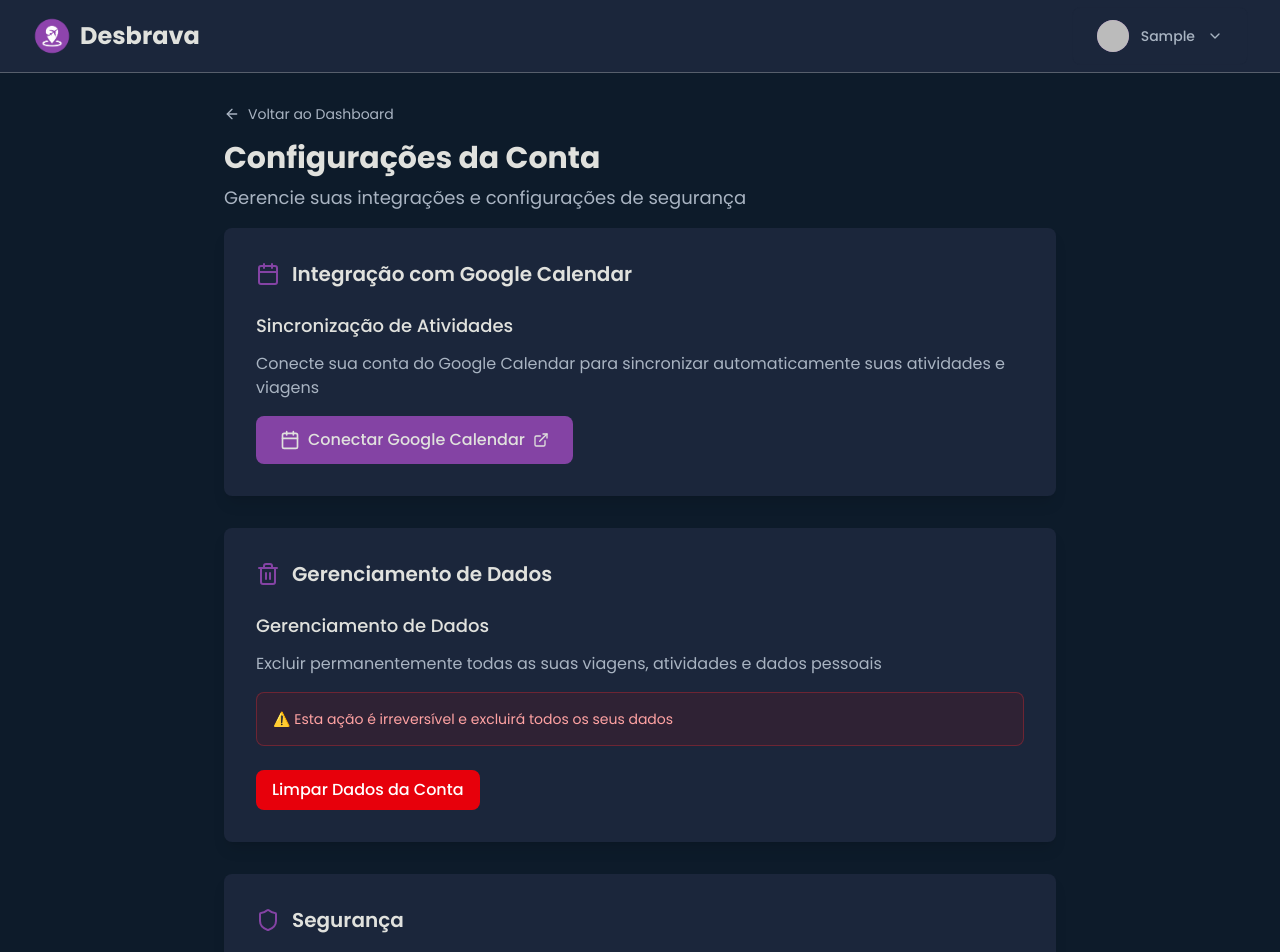
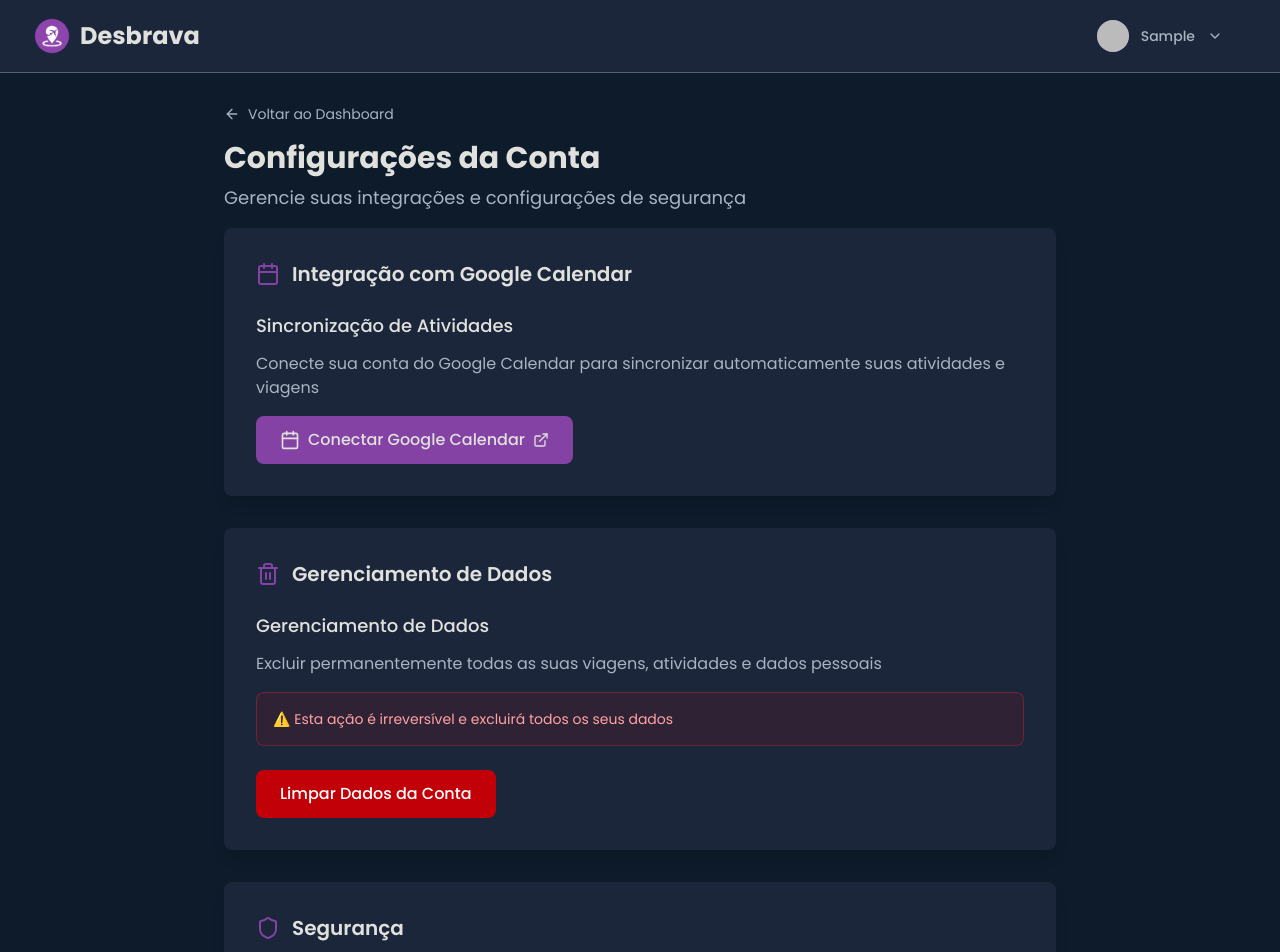
Before and after one commit to Brendhon/desbrava, a Next.js app: page /account in a window 1280 px wide. Shown: the top 952 px of the page. Built offline with nearby package versions, Linux system fonts and the light colour scheme; no server answers; sample sign-in values are in the browser's storage.

Commit message:
refactor: replace native button with custom Button component in DangerZone for improved styling and consistency in the Desbrava project

```diff
--- a/components/ui/DangerZone.tsx
+++ b/components/ui/DangerZone.tsx
@@ -1,4 +1,5 @@
 import { LucideIcon } from 'lucide-react';
+import Button from './Button';
 import Card from './Card';
 
 interface DangerZoneProps {
@@ -45,14 +46,15 @@ export default function DangerZone({
         </div>
 
         <div className={styles.dataActions}>
-          <button
+          <Button
             onClick={onAction}
             disabled={isLoading}
+            variant="danger"
             className={styles.dangerButton}
             aria-label={actionLabel}
           >
             {isLoading ? loadingText : actionLabel}
-          </button>
+          </Button>
         </div>
       </div>
     </Card>
```
